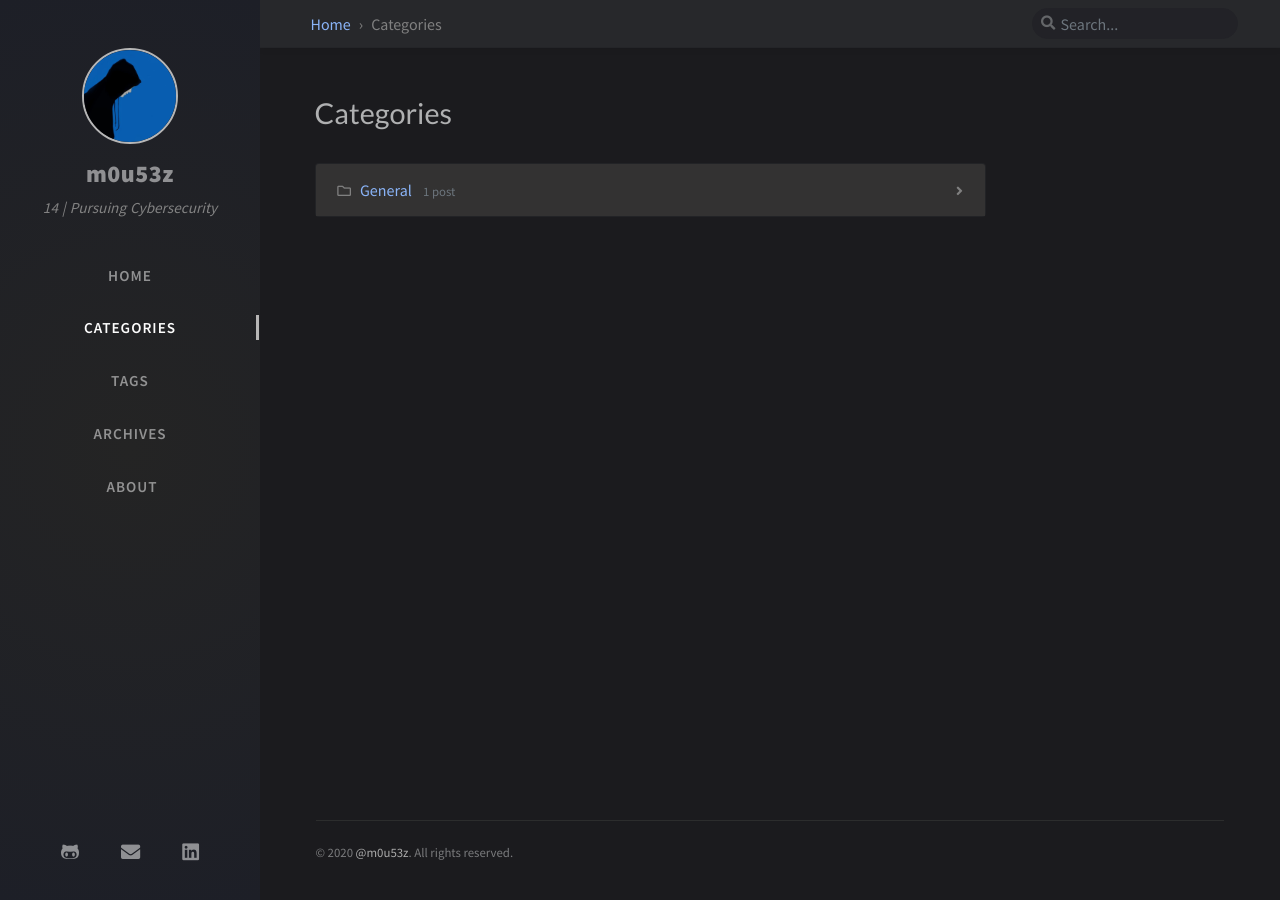
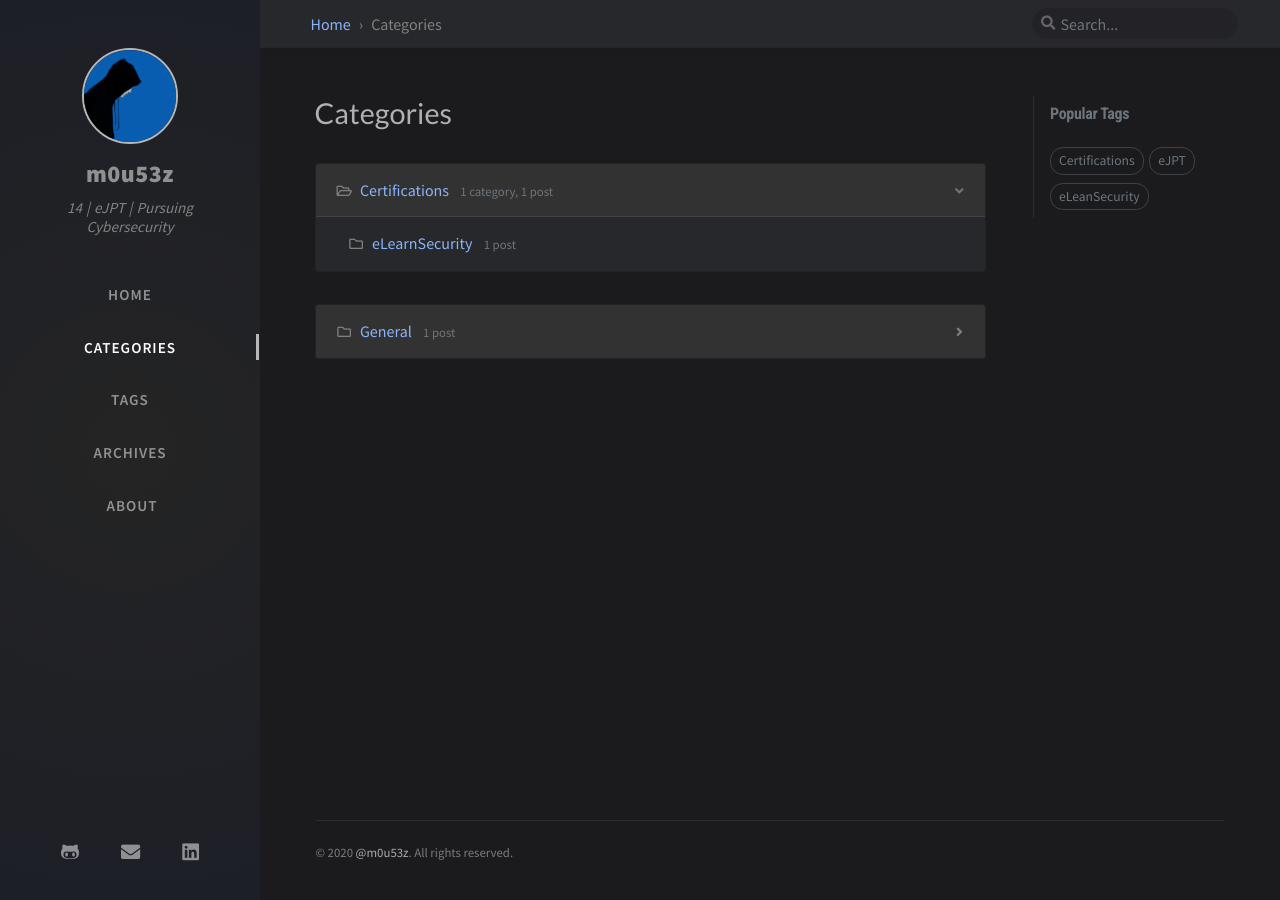
Before and after one commit to 0xm0u53z/0xm0u53z.github.io, a Jekyll site: the page built from tabs/categories.md, in a window 1280 px wide. Built offline with Jekyll 4.4.1, drawn with Linux system fonts in a browser that asks for light colours; nearby versions of some CDN libraries; comment, search, counter and statistics services are not loaded.

Commit message:
New Blog Post :)

```diff
--- a/_config.yml
+++ b/_config.yml
@@ -2,22 +2,18 @@
 
 title: m0u53z                  # the main title
 
-tagline: 14 | Pursuing Cybersecurity   # it will display as the sub-title
+tagline: 14 | eJPT | Pursuing Cybersecurity   # it will display as the sub-title
 
-description: >-                        # used by seo meta and the atom feed
-  A minimal, portfolio, sidebar,
-  bootstrap Jekyll theme with responsive web design
-  and focuses on text presentation.
-
+description: m0u53z's webiste                        # used by seo meta and the atom feed
 # Replace with the website url, e.g. 'https://username.github.io'
-url: 'https://0xm0u53z.github.io'
+url: 'https://m0u53z.github.io'
 
 author: Sanyam Jamwal                   # change to your full name
 
 avatar: /assets/img/main/avatar.png     # support internet resources
 
 github:
-  username: 0xm0u53z                    # change to your github username
+  username: m0u53z                    # change to your github username
 
 twitter:
   username:                             # change to your twitter username
--- /dev/null
+++ b/categories/certifications.html
@@ -0,0 +1,5 @@
+---
+layout: category
+title: Certifications
+category: Certifications
+---
--- /dev/null
+++ b/categories/ejpt.html
@@ -0,0 +1,5 @@
+---
+layout: category
+title: eJPT
+category: eJPT
+---
--- /dev/null
+++ b/categories/elearnsecurity.html
@@ -0,0 +1,5 @@
+---
+layout: category
+title: eLearnSecurity
+category: eLearnSecurity
+---
--- a/robots.txt
+++ b/robots.txt
@@ -7,5 +7,6 @@
 
 Disallow: /norobots/
 Disallow: /Files/
+Disallow: /assets/
 
 Sitemap: {{ site.url | append: site.baseurl }}/sitemap.xml
--- /dev/null
+++ b/tags/certifications.html
@@ -0,0 +1,5 @@
+---
+layout: tag
+title: Certifications
+tag: Certifications
+---
--- /dev/null
+++ b/tags/ejpt.html
@@ -0,0 +1,5 @@
+---
+layout: tag
+title: eJPT
+tag: eJPT
+---
--- /dev/null
+++ b/tags/eleansecurity.html
@@ -0,0 +1,5 @@
+---
+layout: tag
+title: eLeanSecurity
+tag: eLeanSecurity
+---
```
Also changed, not shown: _posts/2020-12-27-my-ejpt-exam-review.md (added, +86 -0 lines), assets/img/posts/ejpt/certificate.png (added), assets/img/posts/ejpt/oscp_email.png (added), assets/img/posts/ejpt/result.png (added), assets/img/posts/ejpt/time.png (added).
